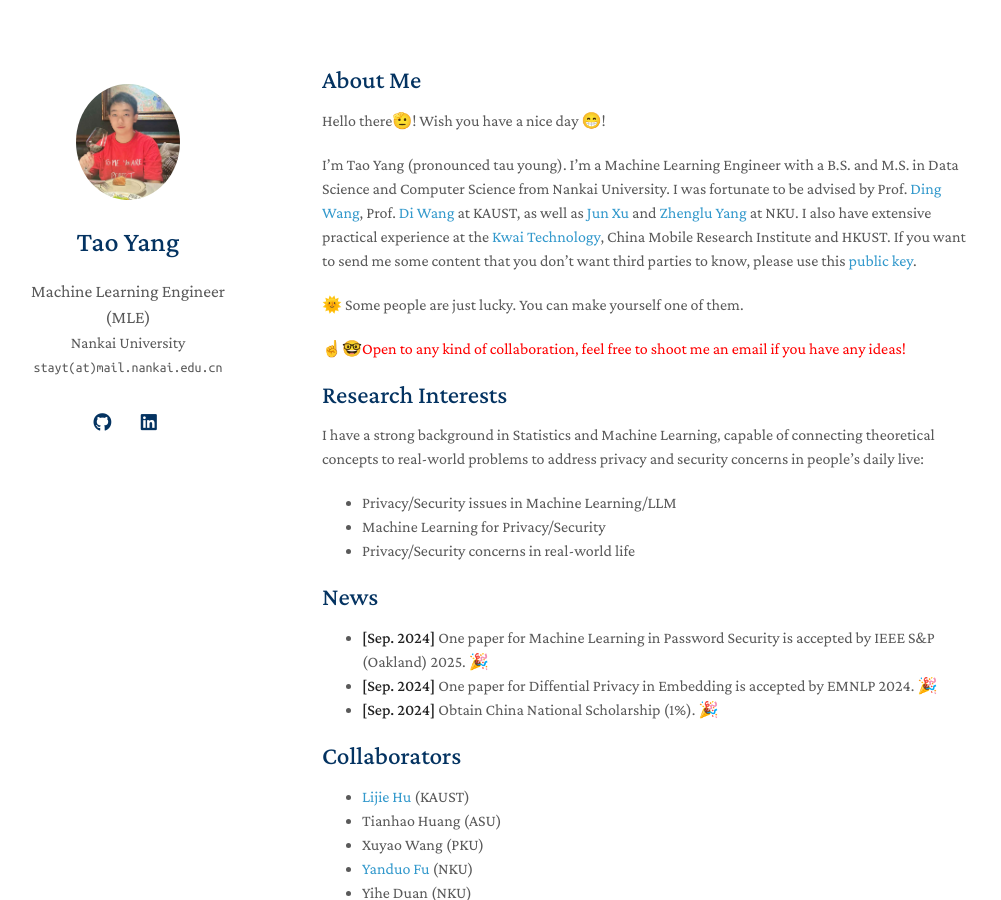
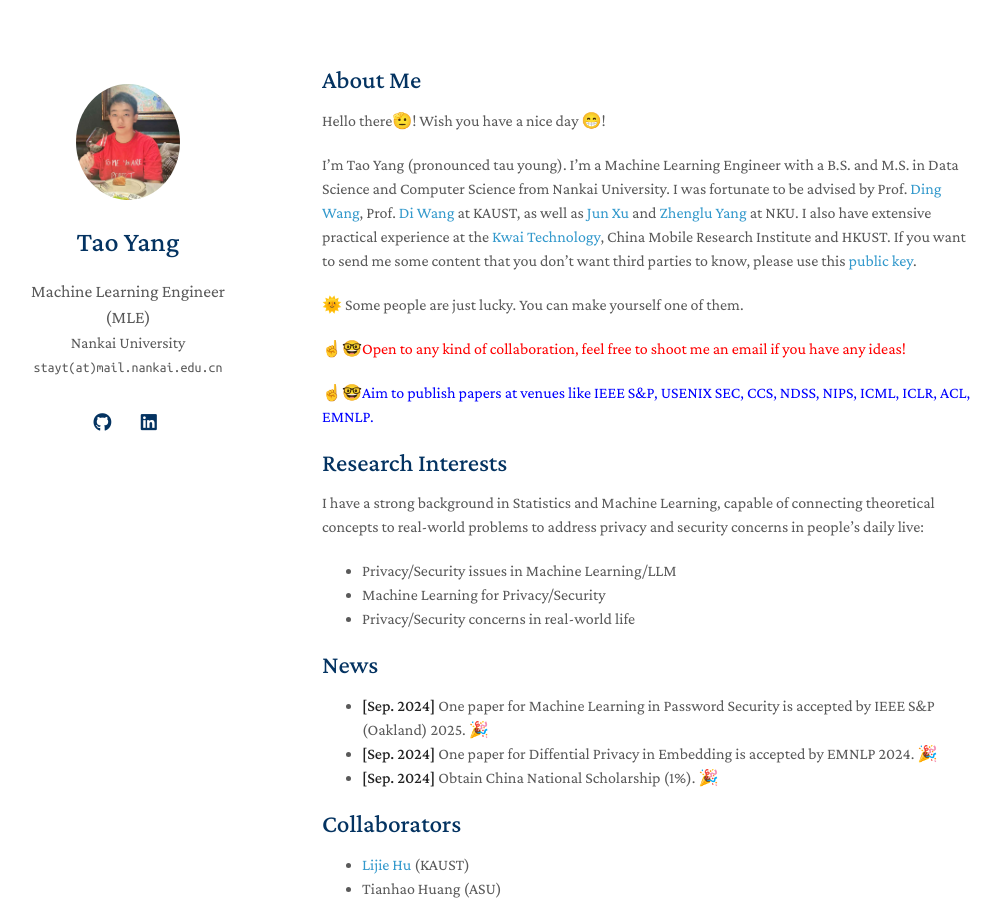
Before and after one commit to stayt1/stayt1.github.io, a Jekyll site: the page built from index.md, in a window 1280 px wide and 900 px high. Shown: the whole window, without its empty margins (148-1149 px from the left). Built offline with Jekyll 4.4.1, drawn with Linux system fonts in a browser that asks for light colours; a style sheet for code colours, icons or effects is not loaded; our own code applies the rules of GitHub Pages for plain Markdown files.

Commit message:
Update index.md

```diff
--- a/index.md
+++ b/index.md
@@ -10,7 +10,7 @@ I'm Tao Yang (pronounced tau young). I'm a Machine Learning Engineer with a B.S.
 
 🌞 Some people are just lucky. You can make yourself one of them.
 <p style="color: red;">☝🤓Open to any kind of collaboration, feel free to shoot me an email if you have any ideas!</p>
-
+<p style="color: blue;">☝🤓Aim to publish papers at venues like IEEE S&P, USENIX SEC, CCS, NDSS, NIPS, ICML, ICLR, ACL, EMNLP.</p>
 ## Research Interests
 
 I have a strong background in Statistics and Machine Learning, capable of connecting theoretical concepts to real-world problems to address privacy and security concerns in people’s daily live:
```
